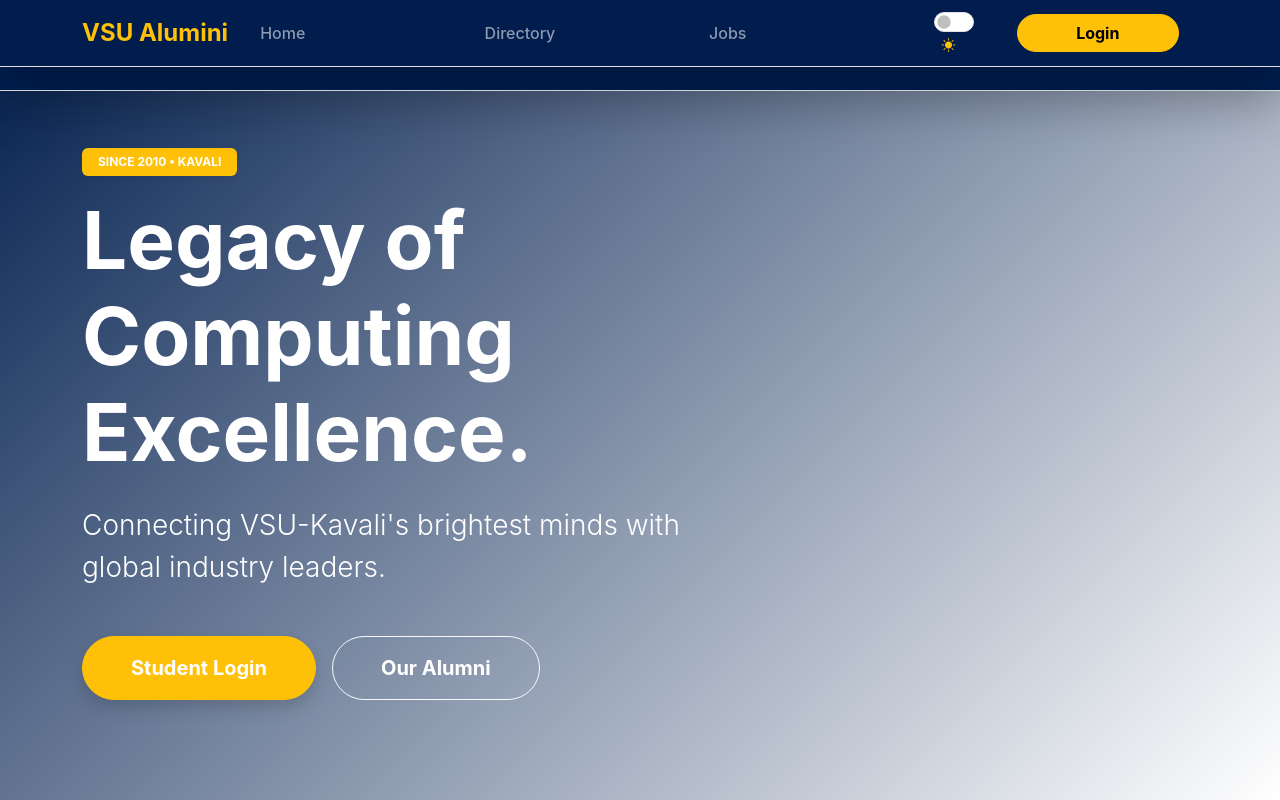
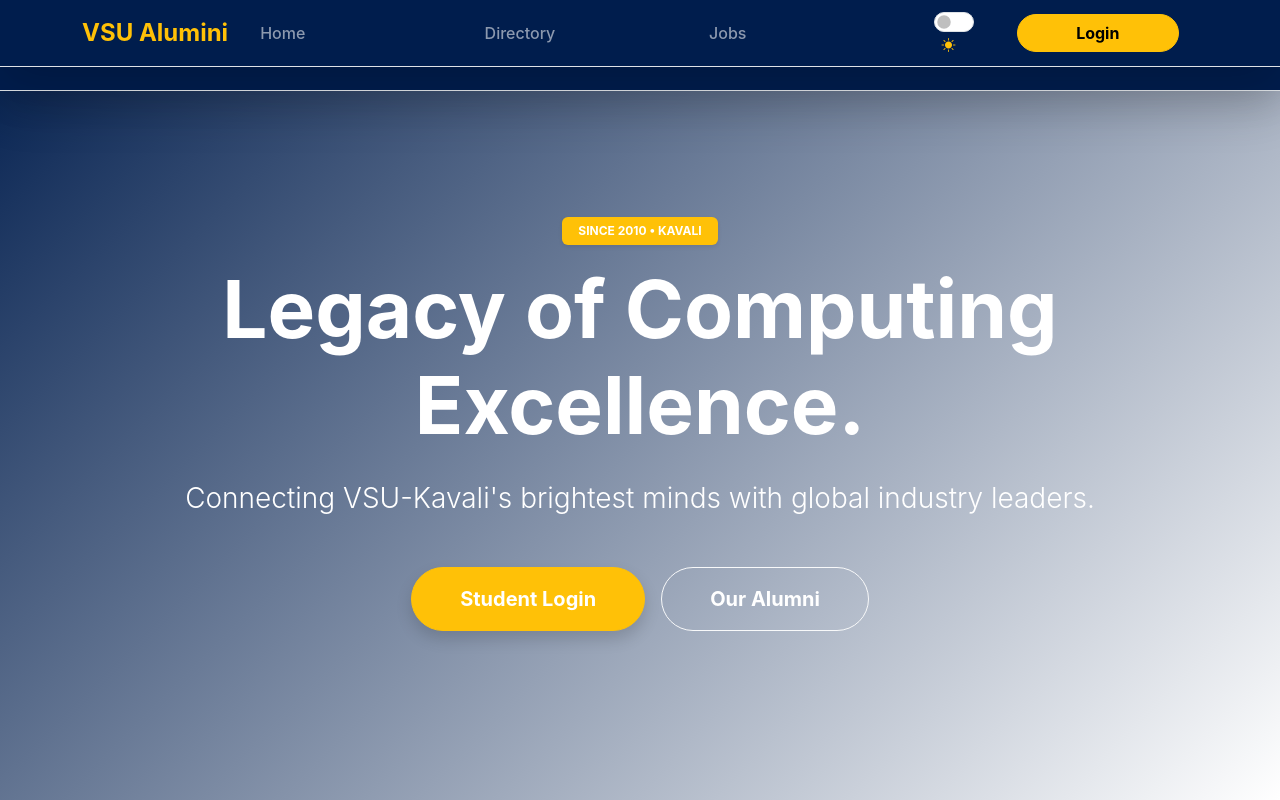
Before and after one commit to K-Srinivas-Chowdhary-03/vsu-alumini, a React (Vite) app in the folder frontend/: page / in a window 1280 px wide. Shown: the top 800 px of the page. Built offline with nearby package versions, Linux system fonts and the light colour scheme.

Commit message:
Center hero text and buttons in Home.jsx

```diff
--- a/frontend/src/pages/Home.jsx
+++ b/frontend/src/pages/Home.jsx
@@ -132,8 +132,8 @@ const Home = () => {
         }}
       >
         <div className="container position-relative z-2">
-          <div className="row align-items-center mt-5">
-            <div className="col-lg-7 text-center text-lg-start">
+          <div className="row justify-content-center mt-5">
+            <div className="col-lg-10 text-center">
               <motion.div initial="hidden" animate="visible">
                 <motion.span
                   variants={fadeInUp}
@@ -157,7 +157,7 @@ const Home = () => {
                 </motion.p>
                 <motion.div
                   variants={fadeInUp}
-                  className="d-flex justify-content-center justify-content-lg-start gap-3"
+                  className="d-flex justify-content-center gap-3"
                 >
                   <Link
                     to={user ? "/jobs" : "/login"}
```
